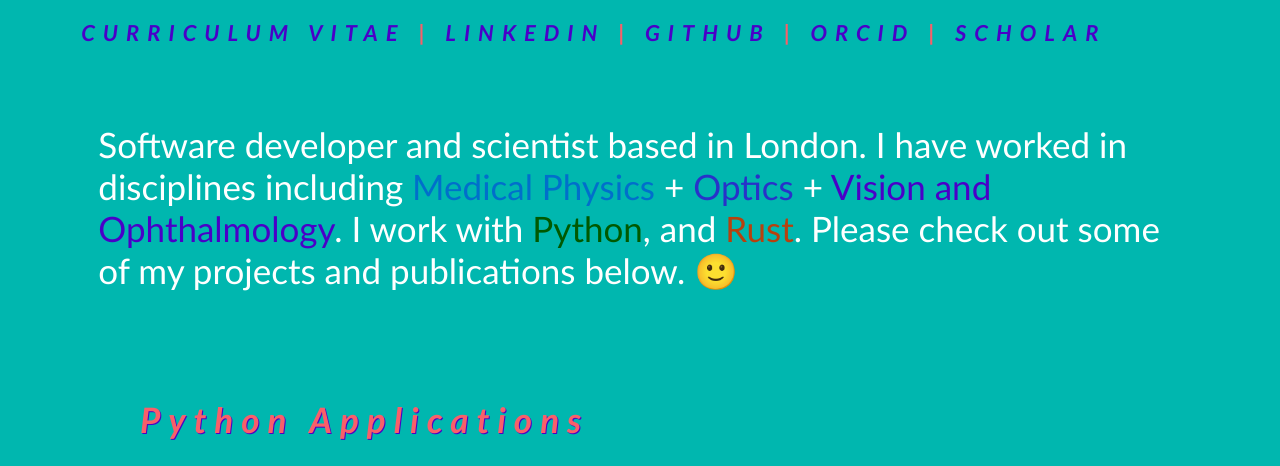
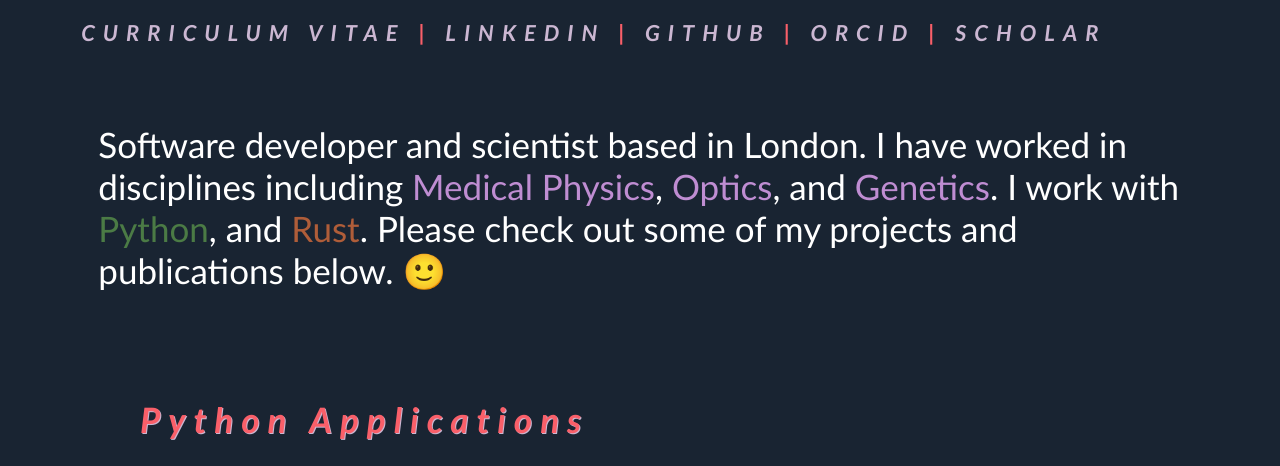
Before and after one commit to thomasmichaelkane/me, a plain HTML site: page index.html in a window 1280 px wide. Shown: the part 180-646 px from the top of the page. Drawn offline with Linux system fonts and the light colour scheme; grey boxes are pictures that could not be loaded; a web font is replaced by a local one.

Commit message:
changed color scheme

```diff
--- a/index.html
+++ b/index.html
@@ -28,8 +28,8 @@
     <div id="intro-container">
       <div>
         <p id="intro">Software developer and scientist based in London.
-          I have worked in disciplines including <span id=medphys>Medical Physics</span>
-          + <span id=optics>Optics</span> + <span id=vision>Vision and Ophthalmology</span>.
+          I have worked in disciplines including <span id=medphys>Medical Physics</span>,
+          <span id=optics>Optics</span>, and <span id=genetics>Genetics</span>.
           I work with <span id=python>Python</span>, and <span id=rust>Rust</span>.
           Please check out some of my projects and publications below. &#128578;
         </p>
--- a/main.css
+++ b/main.css
@@ -1,13 +1,13 @@
 :root {
-  --bg-color: #00b7af;
+  --bg-color: #192432;
   --txt-pri-color: #f95f69;
-  --txt-sec-color: #4900C8;
+  --txt-sec-color: #cbb7d2;
   --txt-ter-color: #FFFFFF;
-  --medphys-color: #006fcb;
-  --optics-color: #2832C9;
-  --vision-color: #4900C8;
-  --python-color: #005900;
-  --rust-color: #B7410E;
+  --medphys-color: #bf8dd2;
+  --optics-color: #bf8dd2;
+  --genetics-color: #bf8dd2;
+  --python-color: #4b7b45;
+  --rust-color: #af5d39;
 }
 
 html {
@@ -171,8 +171,8 @@ a {
   color: var(--optics-color);
 }
 
-#vision {
-  color: var(--vision-color);
+#genetics {
+  color: var(--genetics-color);
 }
 
 #python {
```
